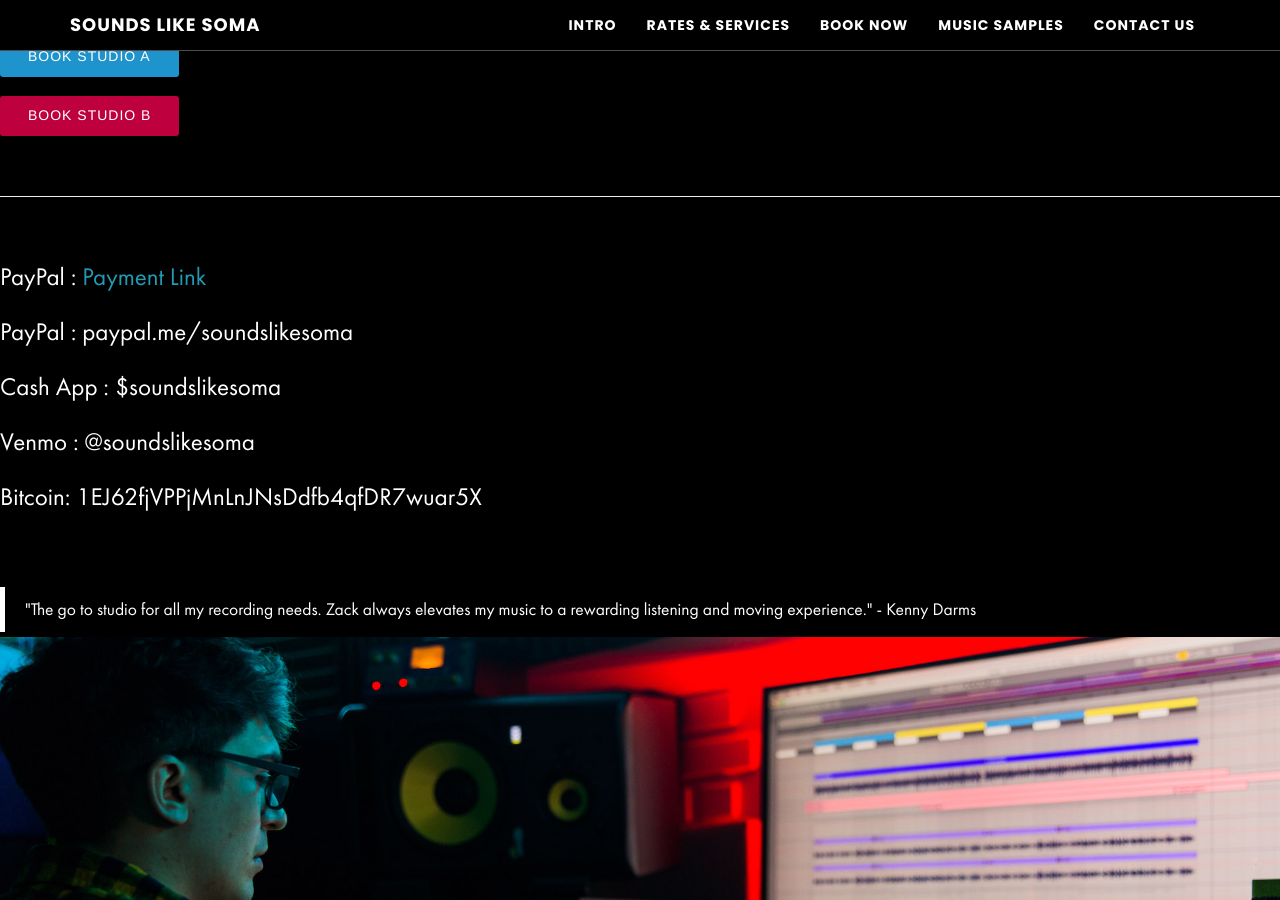
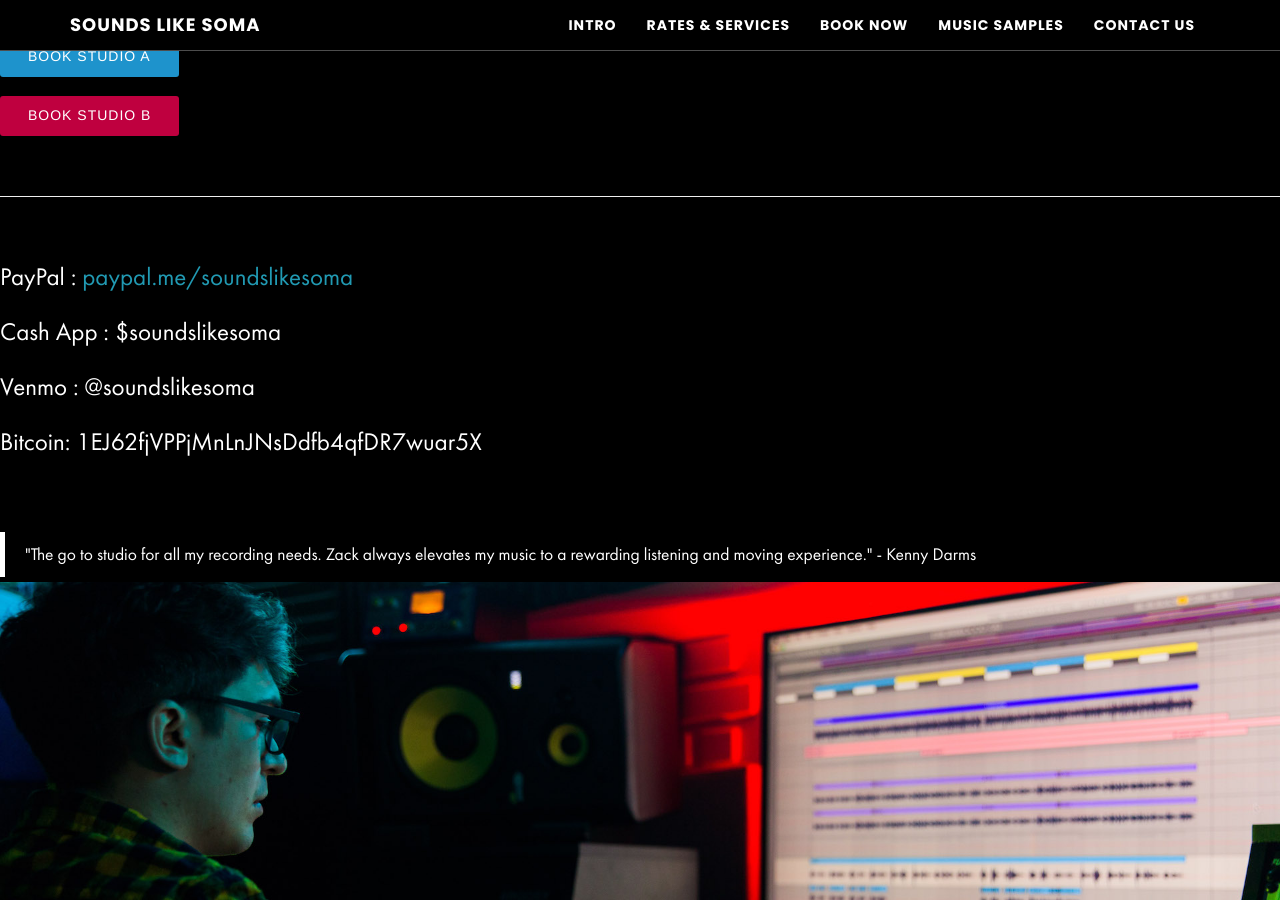
Before and after one commit to zackhanni/Soma-website-classic, a Jekyll site: the page built from _posts/2015-08-03-book-now.md, in a window 1280 px wide and 900 px high, scrolled down 1071 px. Built offline with Jekyll 4.4.1, drawn with Linux system fonts in a browser that asks for light colours; our own code applies the rules of GitHub Pages for plain Markdown files.

Commit message:
paypal testing 3 (done)

```diff
--- a/_posts/2015-08-03-book-now.md
+++ b/_posts/2015-08-03-book-now.md
@@ -13,9 +13,7 @@ header_image: true
 
 - - -
 
-PayPal : <a href="https://www.paypal.me/soundslikesoma" target="PayPal Payment Link">Payment Link</a>
-
-PayPal : paypal.me/soundslikesoma
+PayPal : <a href="https://www.paypal.me/soundslikesoma" target="PayPal Payment Link">paypal.me/soundslikesoma</a>
 
 Cash App : $soundslikesoma
 
```
